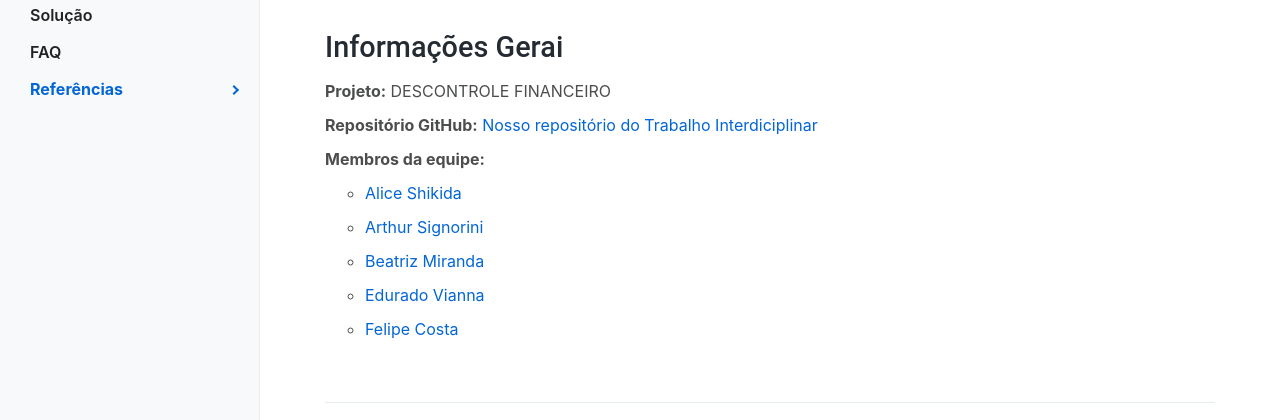
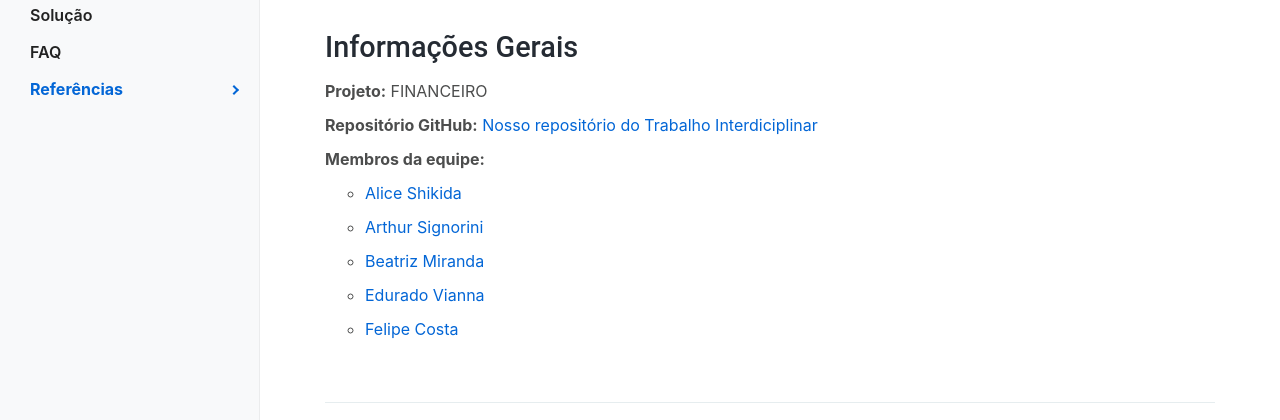
Before and after one commit to ICEI-PUC-Minas-PMGCC-TI/ti-1-pmg-cc-m-20241-g4-descontrole-financeiro, a plain HTML site: page docs/index.html in a window 1280 px wide. Shown: the part 251-671 px from the top of the page. Drawn offline with Linux system fonts and the light colour scheme.

Commit message:
Update index.html

```diff
--- a/docs/index.html
+++ b/docs/index.html
@@ -97,11 +97,11 @@
             <p class="lead">Informações básicas do projeto como nome e membros da equipe.</p>
 
             <section id="ti_intro_info">
-              <h4>Informações Gerai</h4>
+              <h4>Informações Gerais</h4>
               <div class="row">
                 <div class="col-12">
                   <ul class="list-unstyled">
-                    <li><strong>Projeto:</strong> DESCONTROLE FINANCEIRO</li>
+                    <li><strong>Projeto:</strong>  FINANCEIRO</li>
                     <li><strong>Repositório GitHub:</strong> <a href="https://github.com/ICEI-PUC-Minas-PMGCC-TI/ti-1-pmg-cc-m-20241-g4-descontrole-financeiro">Nosso repositório do Trabalho Interdiciplinar</a>
                     </li>
                     <li><strong>Membros da equipe:</strong>
```
